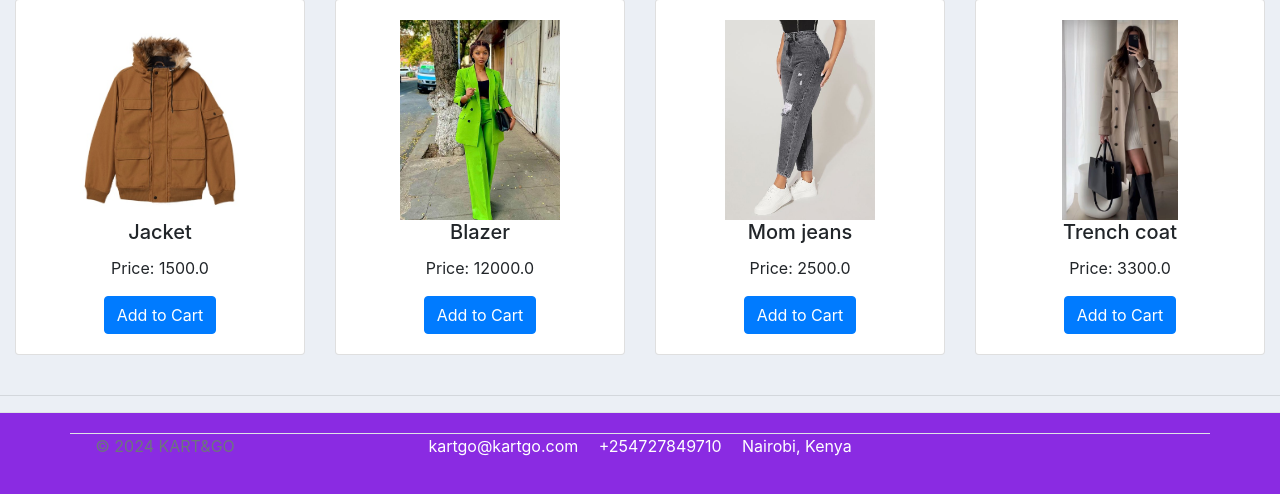
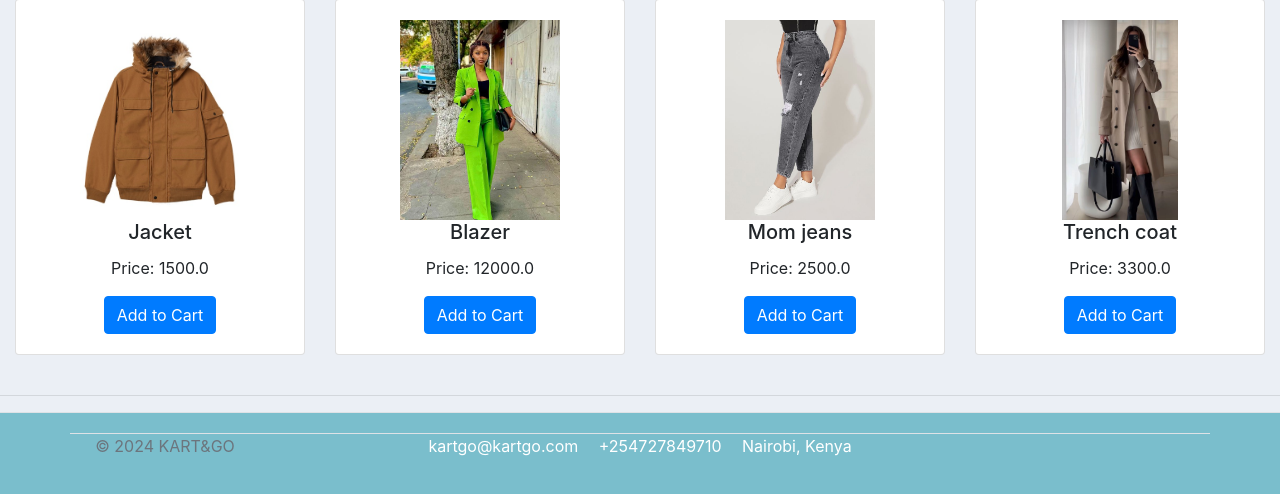
Before and after one commit to rondieki/storefront, a Django app: page /products/ in a window 1280 px wide. Shown: the part 2756-3250 px from the top of the page. Run offline with Django 5.2, Linux system fonts and the light colour scheme; data comes from the database, SQL or seed files in the repository; both versions use the stored data as it was after the commit; some libraries are stand-ins or nearby versions.

Commit message:
updated code including stk push

```diff
--- a/playground/templates/about.html
+++ b/playground/templates/about.html
@@ -9,7 +9,7 @@
 </head>
 <style>
 header {
-    background-color: blueviolet;
+    background-color: #7abecc;
     color: #fff;
     padding: 0.5px;
   }
@@ -24,7 +24,6 @@ header {
     list-style-type: none; /* Remove default bullet points */
     padding: 0;
     margin: 0;
-    background-color: blueviolet;
   }
 
   nav ul li {
@@ -43,7 +42,7 @@ header {
     color: purple; /* Change text color on hover */
   }
   footer {
-            background-color: blueviolet;
+            background-color: #7abecc;
             color: #fff;
             text-align: center;
             padding: 20px;
--- a/playground/templates/index.html
+++ b/playground/templates/index.html
@@ -14,7 +14,7 @@
         }
 
         header {
-            background-color: blueviolet;
+            background-color: #7abecc;
             color: #fff;
             padding: 20px;
             text-align: center;
@@ -79,7 +79,7 @@
         }
 
         footer {
-            background-color: blueviolet;
+            background-color: #7abecc;
             color: #fff;
             text-align: center;
             padding: 20px;
--- a/playground/templates/navbar.html
+++ b/playground/templates/navbar.html
@@ -2,7 +2,7 @@
 <head>
 <style>
 header {
-  background-color: blueviolet;
+  background-color: #7abecc;
   color: #fff;
   padding: 20px;
   text-align: center;
@@ -13,7 +13,7 @@ header h1 {
 }
 
 .bg-custom {
-        background-color: blueviolet; /* Set your custom background color */
+        background-color: #7abecc; /* Set your custom background color */
     }
 nav ul {
   list-style-type: none; /* Remove default bullet points */
--- a/playground/templates/products.html
+++ b/playground/templates/products.html
@@ -7,7 +7,7 @@
     <head>
     <style>
         header {
-            background-color: blueviolet;
+            background-color: #7abecc;
             color: #fff;
             padding: 20px;
             text-align: center;
@@ -54,7 +54,7 @@
         }
 
         footer {
-            background-color: blueviolet;
+            background-color: #7abecc;
             color: #fff;
             text-align: center;
             padding: 20px;
```
Also changed, not shown: db.sqlite3.
